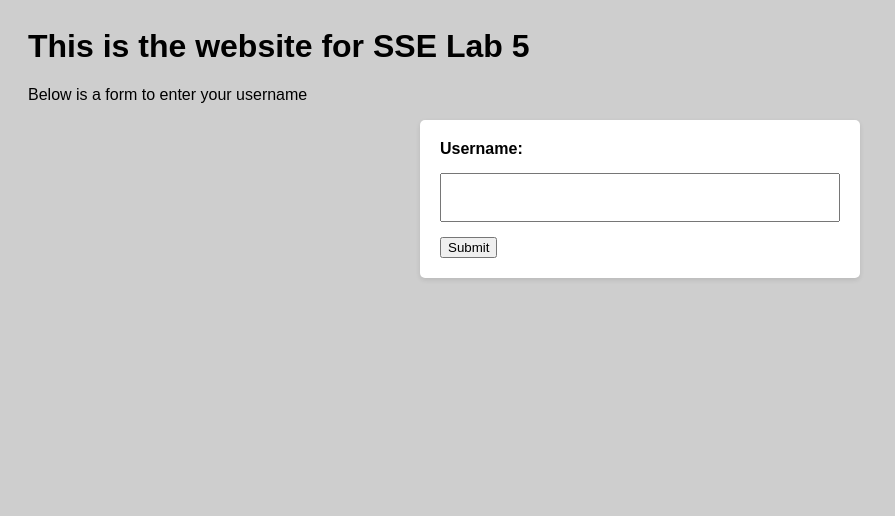
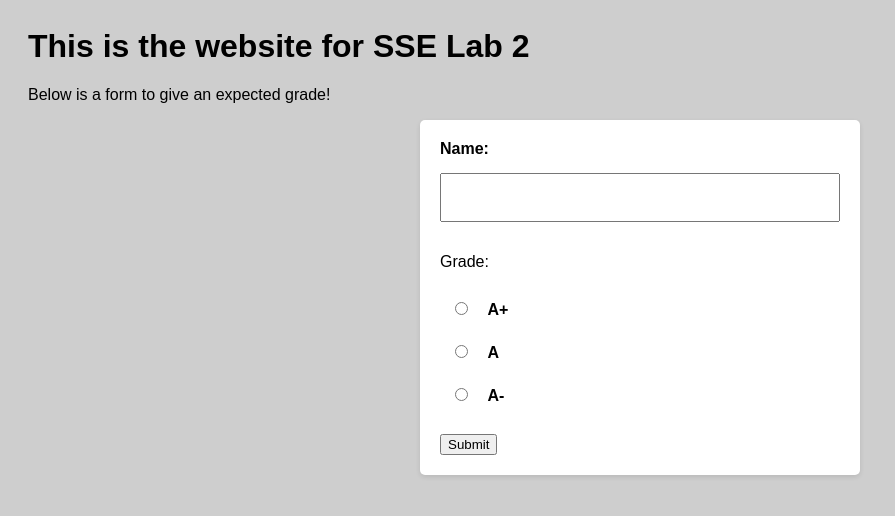
Before and after one commit to AndyXIP/SSE-lab2, a Flask app: page / in a window 1280 px wide. Shown: the top 516 px of the page, without its empty margins (0-895 px from the left). Run offline with Flask 3, Linux system fonts and the light colour scheme.

Commit message:
reverted back to old code

```diff
--- a/src/app.py
+++ b/src/app.py
@@ -11,12 +11,9 @@ def hello_world():
 
 @app.route("/submit", methods=["POST"])
 def submit():
-    username = request.form.get("name")
-    response = requests.get("https://api.github.com/users/{username}/repos")
-    if response.status_code == 200:
-        repos = response.json()
-        for repo in repos:
-            print(repo["full_name"])
+    input_name = request.form.get("name")
+    input_grade = request.form.get("grade")
+    return render_template("hello.html", name=input_name, grade=input_grade)
 
 
 @app.route("/query", methods=["GET"])
--- a/src/templates/hello.html
+++ b/src/templates/hello.html
@@ -5,6 +5,7 @@
 
     <body>
         <h1>Hello {{ name }}!</h1>
+        <p>Thanks for giving us a grade of {{ grade }}.</p>
         <p><a href="https://github.com/AndyXIP/SSE-lab2" target="_blank">This</a> is the link to this webpages github repo.</p>
 
     </body>
--- a/src/templates/index.html
+++ b/src/templates/index.html
@@ -4,11 +4,18 @@
     </head>
 
     <body>
-        <h1>This is the website for SSE Lab 5</h1>
-        <p>Below is a form to enter your username</p>
+        <h1>This is the website for SSE Lab 2</h1>
+        <p>Below is a form to give an expected grade!</p>
         <form action="/submit" method="post">
-            <label for="namefield">Username:</label><br>
+            <label for="namefield">Name:</label><br>
             <input type="text" id="namefield" name="name"><br>
+            <p>Grade:</p>
+            <input type="radio" id="a1" name="grade" value="A+">
+            <label for="a">A+</label><br>
+            <input type="radio" id="a2" name="grade" value="A">
+            <label for="a">A</label><br>
+            <input type="radio" id="a3" name="grade" value="A-">
+            <label for="a">A-</label><br><br>
             <input type="submit" value="Submit">
         </form>
     </body>
```
